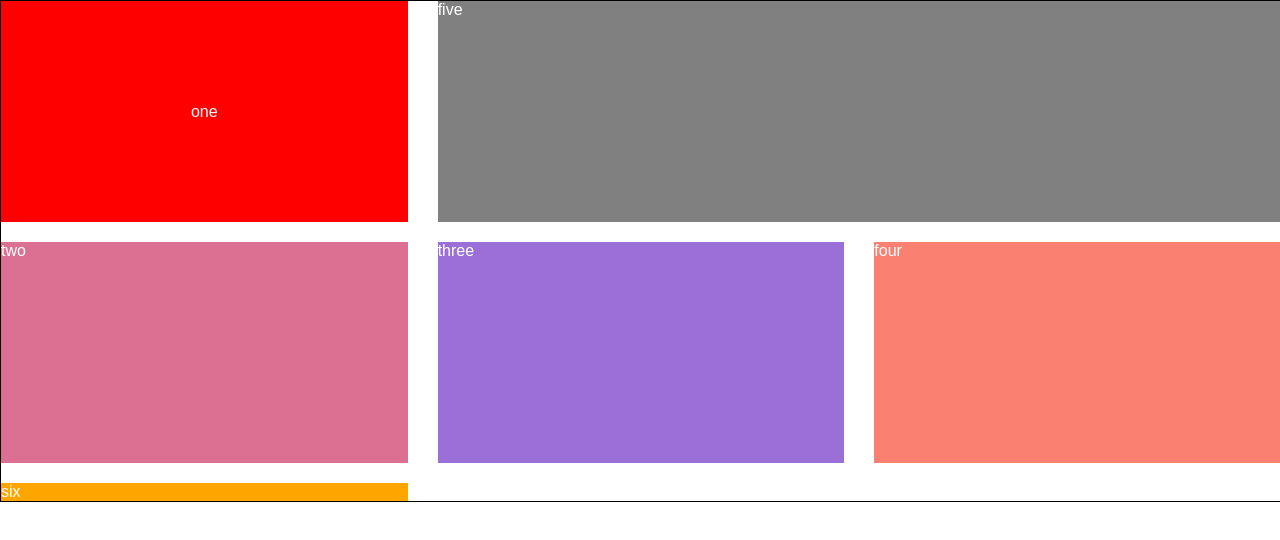
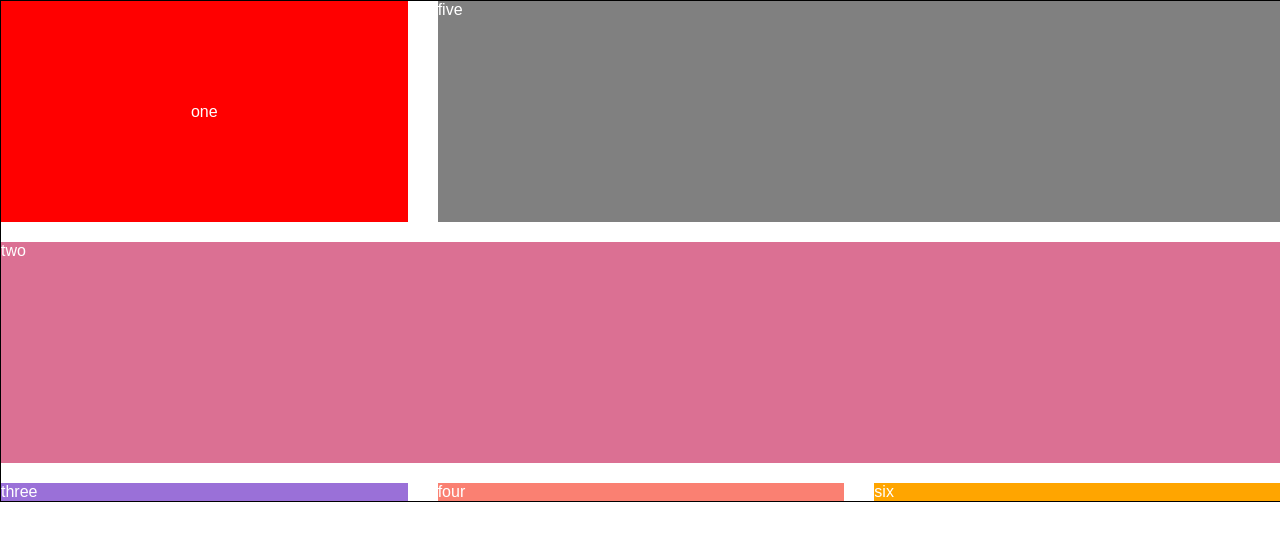
Before and after one commit to Akib-Ali/learn_css, a plain HTML site: page grid/grid.html in a window 1280 px wide. Drawn offline with Linux system fonts and the light colour scheme.

Commit message:
span column

```diff
--- a/grid/grid.css
+++ b/grid/grid.css
@@ -29,9 +29,11 @@
 }
 .box-two{
     background-color: palevioletred;
+    /* grid-column: 1/-1; */
+    grid-column: 1/4;
 }
 .box-three{
-    background-color: rgb(154, 112, 216);
+    background-color: rgb(154, 112, 216)
 }
 .box-four{
     background-color: salmon;
```
